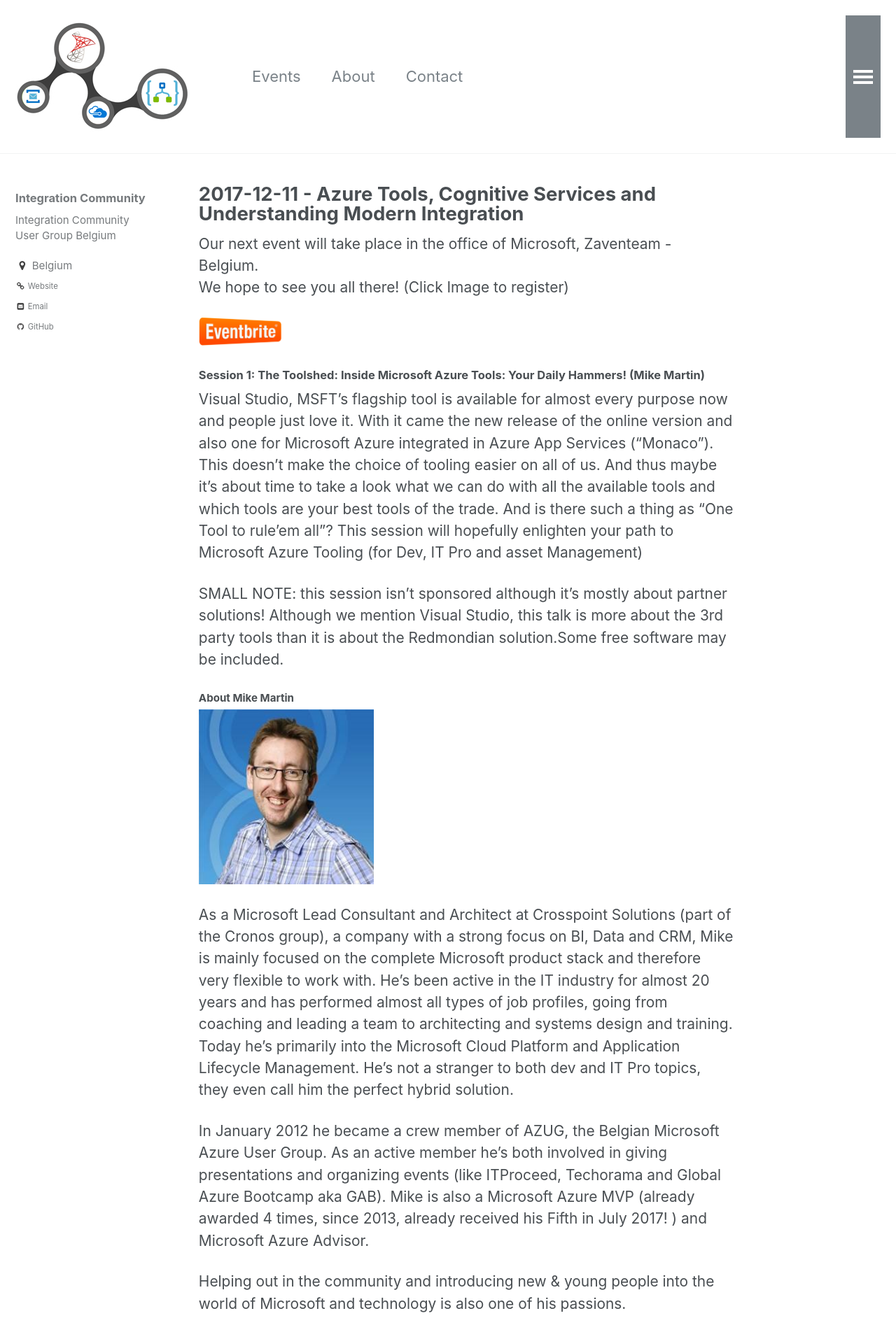
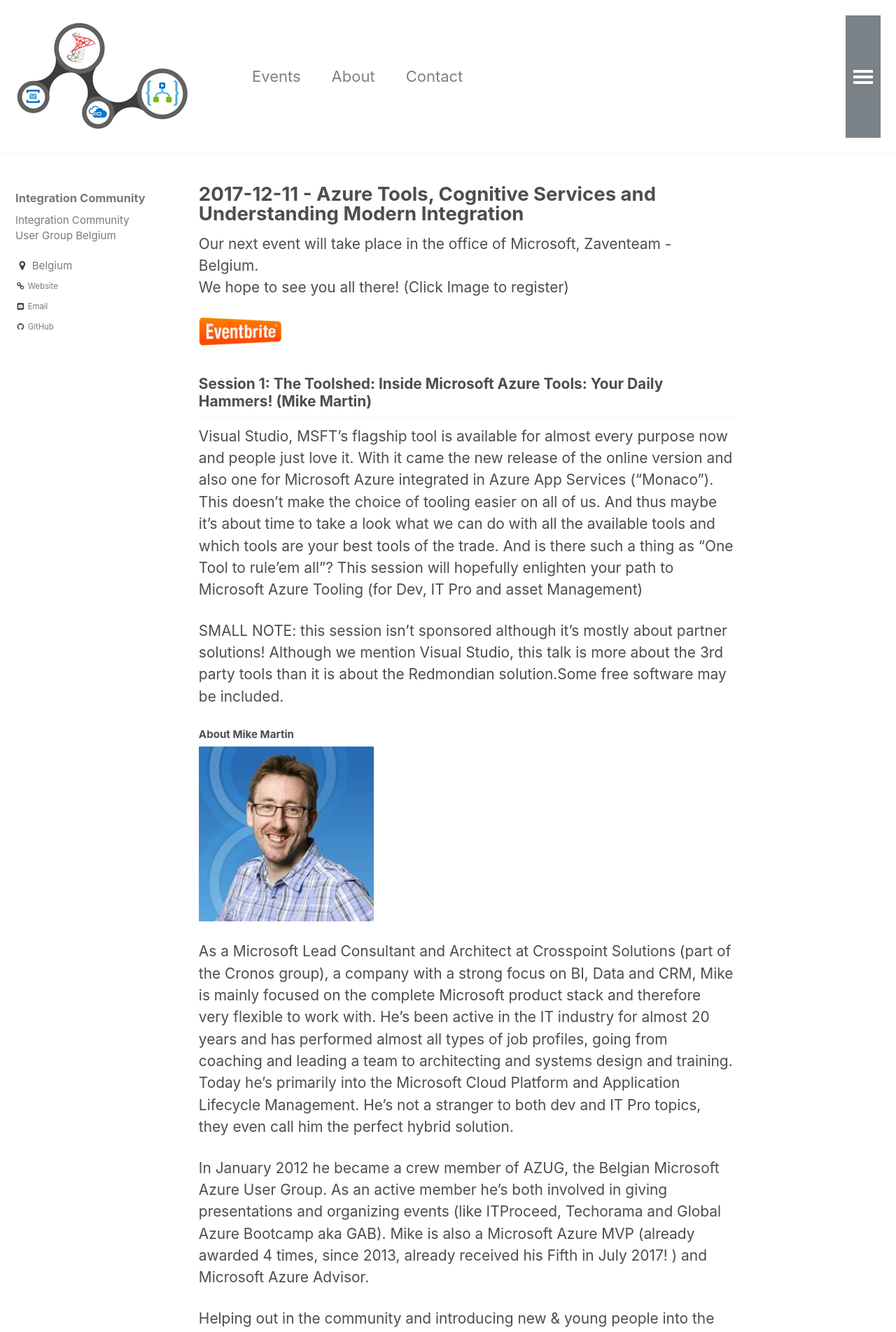
Before and after one commit to IntegrationCommunityBe/integrationcommunitybe.github.io, a Jekyll site: the page built from _posts/events/2017-12-11---Azure-Toolshed.md, in a window 1280 px wide. Shown: the top 1904 px of the page at 70% size. Built offline with Jekyll 4.4.1, drawn with Linux system fonts in a browser that asks for light colours.

```diff
--- a/_posts/events/2017-12-11---Azure-Toolshed.md
+++ b/_posts/events/2017-12-11---Azure-Toolshed.md
@@ -15,7 +15,7 @@ We hope to see you all there! (Click Image to register)
 
 <a href="https://www.eventbrite.com/e/integrationcommunitybe-monday-december-11-azure-tools-cognitive-services-and-understanding-modern-tickets-39835385711?aff=affiliate1" target="_blank"><img class="alignleft wp-image-1011" src="/assets/media/logo/eventbrite.png" alt="eventbrite" width="119" height="40" /></a>
 
-### Session 1: The Toolshed: Inside Microsoft Azure Tools: Your Daily Hammers! (Mike Martin)
+## Session 1: The Toolshed: Inside Microsoft Azure Tools: Your Daily Hammers! (Mike Martin)
 
 Visual Studio, MSFT’s flagship tool is available for almost every purpose now and people just love it. With it came the new release of the online version and also one for Microsoft Azure integrated in Azure App Services (“Monaco”). This doesn’t make the choice of tooling easier on all of us. And thus maybe it’s about time to take a look what we can do with all the available tools and which tools are your best tools of the trade. And is there such a thing as “One Tool to rule’em all”? This session will hopefully enlighten your path to Microsoft Azure Tooling (for Dev, IT Pro and asset Management)
 
@@ -34,7 +34,7 @@ Helping out in the community and introducing new & young people into the world o
 
 <br />
 
-### Session 2: Integrating life with cognitive services (Eldert Grootenboer)
+## Session 2: Integrating life with cognitive services (Eldert Grootenboer)
 
 In this session, we will see how we can get data from the real world, and use this to drive our business. Thanks to Microsoft Cognitive Services we can easily work with data from the real world, like text, images and videos. By integrating this data into our processes we can make even more engaging and better solutions.
 
@@ -46,7 +46,7 @@ Eldert is an Azure MVP and Integration Architect from the Netherlands, mainly fo
 
 <br />
 
-### Session 3: Understanding Modern Integration (Tord Glad Nordahl)
+## Session 3: Understanding Modern Integration (Tord Glad Nordahl)
 
 Integration is getting more and more important as we start integrating systems as well as devices, how can you ensure that your framework is in the same era as your technology roadmap. And how can you sell it to the C-level organization. After this session you should have enough firepower to both understand what it requires, as well as how to sell it internally in your organization.
 
```
